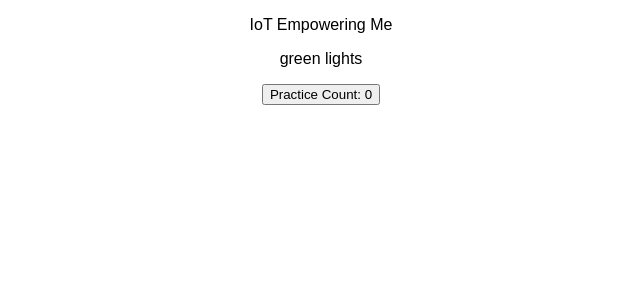
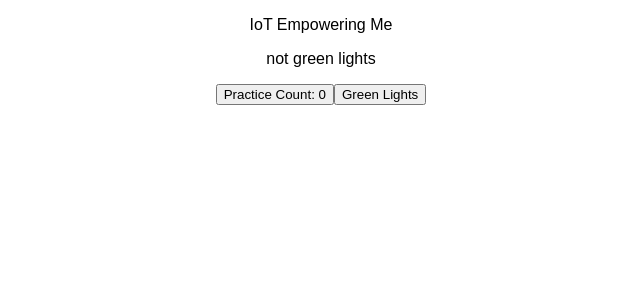
Before and after one commit to davideliason/iotempoweringme_site, a React (Create React App) app in the folder client/: page / in a window 1280 px wide. Shown: the top 300 px of the page, without its empty margins (319-959 px from the left). Built offline with nearby package versions, Linux system fonts and the light colour scheme.

Commit message:
successfully create clickhandler green lights button so that it toggles App component state value and renders text appropriately

```diff
--- a/client/src/App.js
+++ b/client/src/App.js
@@ -6,15 +6,22 @@ class App extends Component {
       super(props);
       this.state = {
         sendGreenLights : false,
-        sendRedLights: false,
         practiceCount : 0
       };
-      this.handleClick = this.handleClick.bind(this);
+      this.handleNumClick = this.handleNumClick.bind(this);
+      this.handleGreenClick = this.handleGreenClick.bind(this);
+
     }
 
-   handleClick() {
+   handleNumClick() {
     this.setState(prevState => ({
       practiceCount: prevState.practiceCount + 1
+    }));
+  }
+
+  handleGreenClick(){
+    this.setState(prevState => ({
+      sendGreenLights: !prevState.sendGreenLights
     }));
   }
 
@@ -23,9 +30,11 @@ class App extends Component {
     return (
       <div className="App">
         <p>IoT Empowering Me</p>
-        <SendGreenLightCommand sendGreenLights="true"/>
-         <button onClick={this.handleClick}>Practice Count: {this.state.practiceCount}
-         </button>
+        <SendGreenLightCommand sendGreenLights={this.state.sendGreenLights}/>
+        <button onClick={this.handleNumClick}>Practice Count: {this.state.practiceCount}
+        </button>
+        <button onClick={this.handleGreenClick}>Green Lights {this.state.sendGreenLights}
+        </button>
       </div>
     );
   }
```
